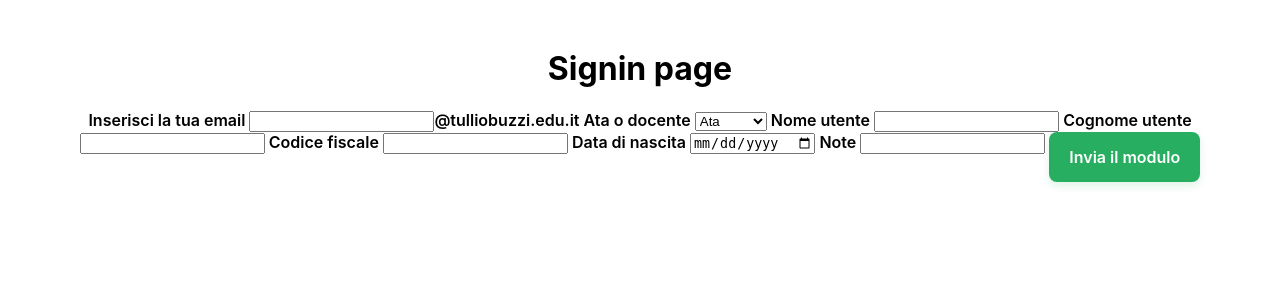
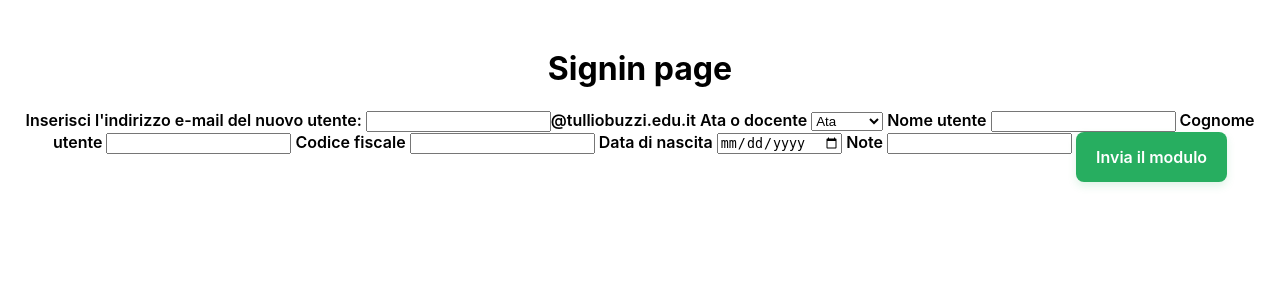
Before and after one commit to KappaSenzaK/rspp_certificati, a PHP site: page /rspp_certificati/signin.php in a window 1280 px wide. Shown: the top 300 px of the page. Run offline with PHP 8.4, Linux system fonts and the light colour scheme.

Commit message:
modifica signin.php

```diff
--- a/signin.php
+++ b/signin.php
@@ -14,7 +14,7 @@
     <h1>Signin page</h1>
     <form action="loginAction.php" method="post">
 
-        <label for="email">Inserisci la tua email</label>
+        <label for="email">Inserisci l'indirizzo e-mail del nuovo utente:</label>
         <input type="text" name="email" id="email" required>@tulliobuzzi.edu.it
 
         <label for="tipo">Ata o docente</label>
```
